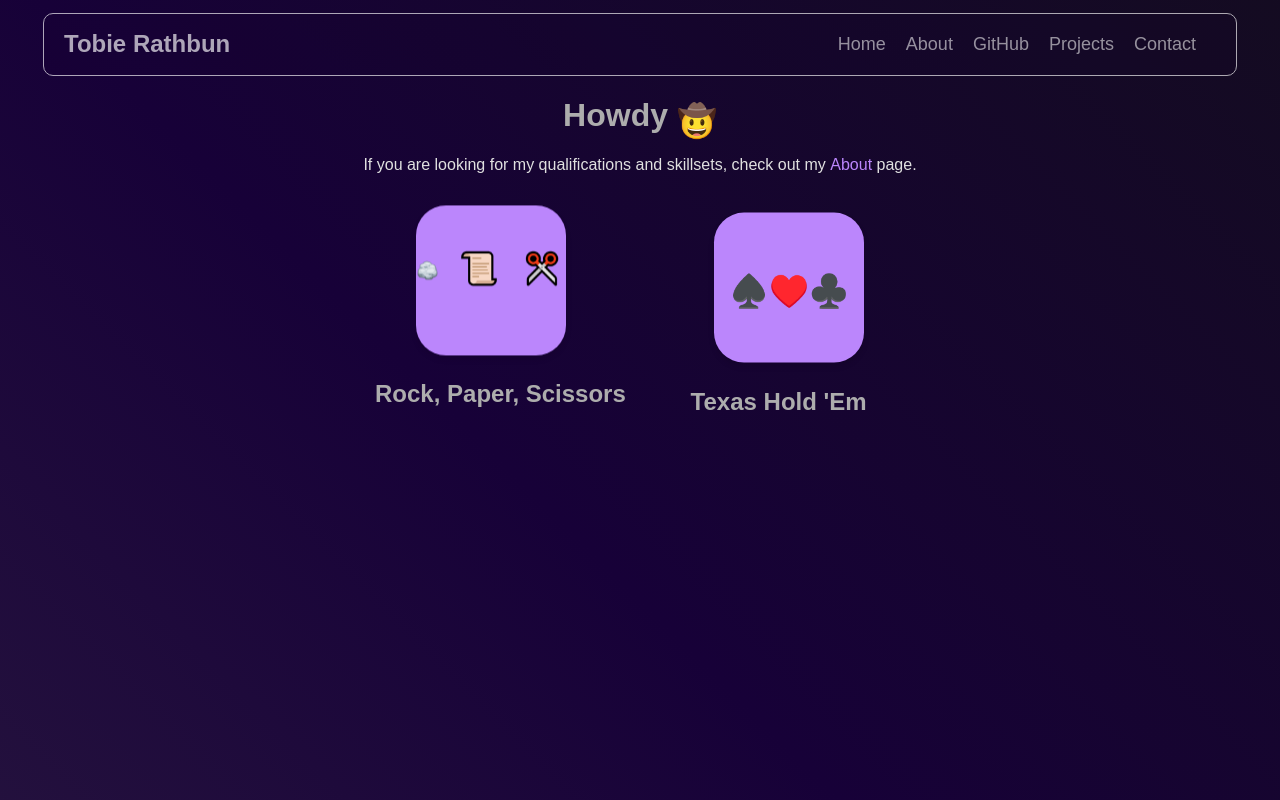
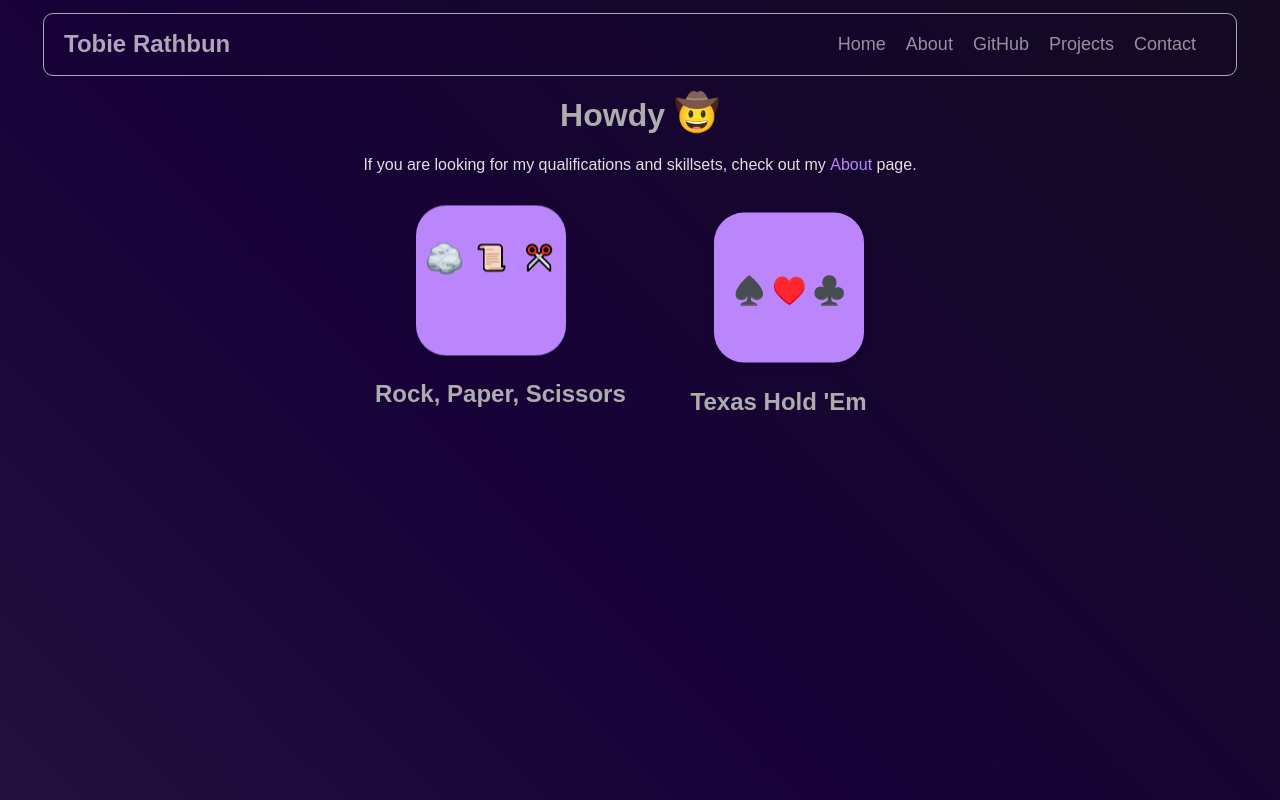
Before and after one commit to Tobie-Rathbun/React-Portfolio--Next.js-, a Next.js app: page / in a window 1280 px wide. Built offline with nearby package versions, Linux system fonts and the light colour scheme.

Commit message:
styled cards emojis

```diff
--- a/src/app/globals.css
+++ b/src/app/globals.css
@@ -81,7 +81,7 @@ h1, h2, h3, h4, h5, h6 {
     transform: scale(1);
   }
   50% {
-    transform: scale(1.02);
+    transform: scale(1.2);
   }
   100% {
     transform: scale(1);
@@ -1147,7 +1147,7 @@ button:active, input[type="text"]:active, input[type="password"]:active {
 
 span.emoji, img.emoji {
   display: inline-block;
-  font-size: 2rem;
+  font-size: 115%;
   height: 1em;
   width: auto;
   transition: transform 0.6s ease;
@@ -1163,6 +1163,8 @@ span.emoji {
   font-family: 'Segoe UI Emoji', 'Apple Color Emoji', 'Noto Color Emoji', sans-serif;
 }
 
+
+
 .emoji:hover {
   animation: pulsate 0.6s ease-in-out; /* Use pulsate keyframes on hover */
 }
@@ -1172,28 +1174,43 @@ span.emoji {
   gap: 1rem; /* Adjust spacing between emojis */
   justify-content: center;
   align-items: center;
+  margin-top: -15%;
 }
 
-/* .emoji#rock {
-  font-size: 173%;
+.emoji#cowboy {
+  margin-top: -1.35%;
+}
+.emoji#cowboy:hover {
+  animation: spin 0.6s ease-in-out;
+}
+
+.emoji#rock {
+  width: 125%;
   position: relative;
-  top: 8%;
-  right: 50%;
+  left: 5%;
+  padding-bottom: 2%;
 }
 
 .emoji#paper {
+  width: 115%;
   position: relative;
-  left: 25%;
-  bottom: 45%;
+  left: -0.7%;
+  bottom: 20%;
 }
 
 .emoji#scissors {
+  width: 115%;
   position: relative;
-  left: 25%;
-  bottom: 45%;
-} */
+  left: -5%;
+  bottom: 20%;
+}
 
-
+.emoji-flex-container {
+  display: flex;
+  justify-content: center; /* Centers the emojis horizontally */
+  align-items: center; /* Aligns them vertically */
+  gap: 6%; /* Adjust the spacing between emojis */
+}
 
 
 /* Cards Container */
--- a/src/app/page.tsx
+++ b/src/app/page.tsx
@@ -56,7 +56,7 @@ export default function Home() {
       {/* Main Content */}
       <div className="-page">
         <h1>
-          Howdy <span className="emoji">&#x1F920;</span>
+          Howdy <span className="emoji" id="cowboy">&#x1F920;</span>
         </h1>
         <p>
           If you are looking for my qualifications and skillsets, check out my{' '}
@@ -100,7 +100,7 @@ export default function Home() {
           >
             <Link href="/rps" style={{ textDecoration: 'none' }}>
               <div className="card-content">
-                <h2>
+                <h2 className='emoji-flex-container'>
                   <span className="emoji">&#9824;&#65039;</span>
                   <span className="emoji" id="heart">&#9829;&#65039;</span>
                   <span className="emoji">&#9827;&#65039;</span>
```
